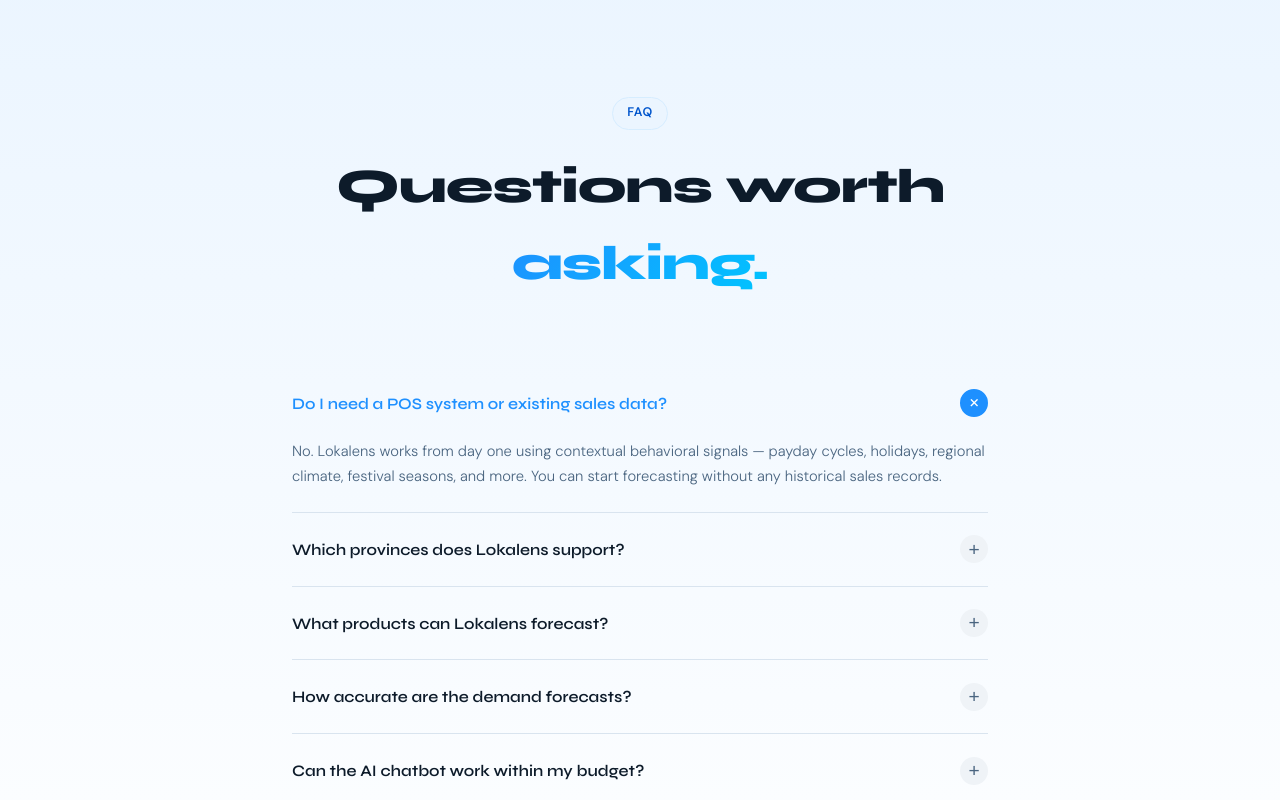
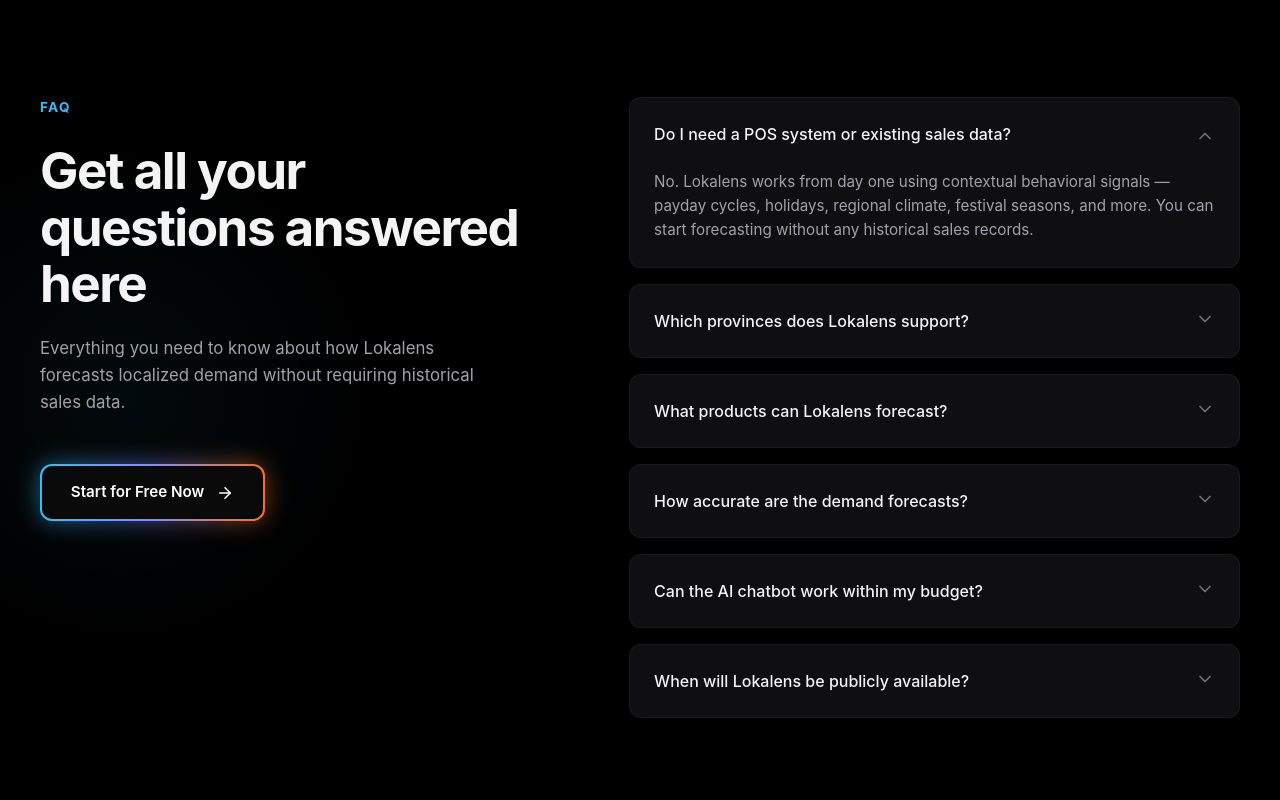
Before and after one commit to Poorna-Raj/zyntra-flow, a Next.js app in the folder frontend/: page / in a window 1280 px wide. Shown: the part 6120-6920 px from the top of the page. Built offline with nearby package versions, Linux system fonts and the light colour scheme.

Commit message:
redesign the FOQ

```diff
--- a/frontend/components/sections/FAQ.tsx
+++ b/frontend/components/sections/FAQ.tsx
@@ -1,148 +1,274 @@
-'use client';
+"use client";
 
-import { useState, useRef } from 'react';
-import { motion, AnimatePresence } from 'framer-motion';
-import ScrollReveal from '../ui/ScrollReveal';
+import { useState } from "react";
+import { motion, AnimatePresence } from "framer-motion";
 
 const faqs = [
   {
-    q: 'Do I need a POS system or existing sales data?',
-    a: 'No. Lokalens works from day one using contextual behavioral signals — payday cycles, holidays, regional climate, festival seasons, and more. You can start forecasting without any historical sales records.',
+    q: "Do I need a POS system or existing sales data?",
+    a: "No. Lokalens works from day one using contextual behavioral signals — payday cycles, holidays, regional climate, festival seasons, and more. You can start forecasting without any historical sales records.",
   },
   {
-    q: 'Which provinces does Lokalens support?',
-    a: 'All 9 provinces: Western, Central, Southern, Northern, Eastern, North Western, North Central, Uva, and Sabaragamuwa. Each province has its own demand model trained on localized behavioral patterns.',
+    q: "Which provinces does Lokalens support?",
+    a: "All 9 provinces: Western, Central, Southern, Northern, Eastern, North Western, North Central, Uva, and Sabaragamuwa. Each province has its own demand model trained on localized behavioral patterns.",
   },
   {
-    q: 'What products can Lokalens forecast?',
-    a: 'The current MVP focuses on grocery and FMCG products — beverages, dairy, snacks, staples, and household goods. Future versions will expand to pharmacy, clothing, and restaurant inventory.',
+    q: "What products can Lokalens forecast?",
+    a: "The current MVP focuses on grocery and FMCG products — beverages, dairy, snacks, staples, and household goods. Future versions will expand to pharmacy, clothing, and restaurant inventory.",
   },
   {
-    q: 'How accurate are the demand forecasts?',
-    a: 'Accuracy improves over time. The initial synthetic model captures regional behavioral patterns well. Once integrated with your real sales data (V2), the model retrains and predictions become significantly more personalized and precise.',
+    q: "How accurate are the demand forecasts?",
+    a: "Accuracy improves over time. The initial synthetic model captures regional behavioral patterns well. Once integrated with your real sales data (V2), the model retrains and predictions become significantly more personalized and precise.",
   },
   {
-    q: 'Can the AI chatbot work within my budget?',
-    a: 'Yes. The AI stocking assistant accepts a budget in LKR, analyzes forecasted demand scores, and returns a ranked stocking recommendation — explaining which products to prioritize and why.',
+    q: "Can the AI chatbot work within my budget?",
+    a: "Yes. The AI stocking assistant accepts a budget in LKR, analyzes forecasted demand scores, and returns a ranked stocking recommendation — explaining which products to prioritize and why.",
   },
   {
-    q: 'When will Lokalens be publicly available?',
-    a: 'The MVP is being completed as part of an academic project (SDGP). Early access sign-ups are open now. Public launch is planned for after the final evaluation cycle.',
+    q: "When will Lokalens be publicly available?",
+    a: "The MVP is being completed as part of an academic project (SDGP). Early access sign-ups are open now. Public launch is planned for after the final evaluation cycle.",
   },
 ];
 
 export default function FAQ() {
-  const [openIndex, setOpenIndex] = useState<number | null>(0);
+  const [openIndex, setOpenIndex] = useState(0);
 
   return (
-    <section
-      style={{
-        padding: '8rem 0',
-        background: 'linear-gradient(180deg, #EBF5FF 0%, #fff 100%)',
-      }}
-    >
-      <div className="container" style={{ maxWidth: '760px' }}>
-        <ScrollReveal>
-          <div style={{ textAlign: 'center', marginBottom: '4rem' }}>
-            <span className="badge" style={{ marginBottom: '1.2rem' }}>
-              FAQ
-            </span>
-            <h2
-              style={{
-                fontFamily: 'var(--font-display)',
-                fontSize: 'clamp(2rem, 4vw, 3rem)',
-                fontWeight: 800,
-                color: 'var(--dark)',
-                letterSpacing: '-0.02em',
-              }}
-            >
-              Questions worth{' '}
-              <span className="gradient-text">asking.</span>
-            </h2>
+    <section className="faq-section">
+      <style>{`
+        .faq-section {
+          background-color: #000000;
+          color: #ffffff;
+          padding: 8rem 1rem;
+          font-family: "Inter", "Segoe UI", Roboto, Helvetica, Arial, sans-serif;
+          position: relative;
+          overflow: hidden;
+        }
+
+        /* Subtle background glow mimicking the reference */
+        .faq-section::before {
+          content: "";
+          position: absolute;
+          top: 20%;
+          left: -10%;
+          width: 500px;
+          height: 500px;
+          background: radial-gradient(circle, rgba(56, 189, 248, 0.05) 0%, transparent 70%);
+          pointer-events: none;
+        }
+
+        .faq-container {
+          max-width: 1200px;
+          margin: 0 auto;
+          display: grid;
+          grid-template-columns: 1fr 1.2fr;
+          gap: 5rem;
+          position: relative;
+          z-index: 10;
+        }
+
+        /* --- LEFT COLUMN --- */
+        .faq-left {
+          display: flex;
+          flex-direction: column;
+          align-items: flex-start;
+        }
+
+        .faq-badge {
+          color: #38bdf8;
+          font-weight: 700;
+          font-size: 0.85rem;
+          letter-spacing: 0.1em;
+          text-transform: uppercase;
+          margin-bottom: 1.5rem;
+        }
+
+        .faq-title {
+          font-size: clamp(2.5rem, 4vw, 3.5rem);
+          font-weight: 700;
+          line-height: 1.1;
+          letter-spacing: -0.03em;
+          margin-bottom: 1.5rem;
+          color: #f4f4f5;
+        }
+
+        .faq-desc {
+          color: #a1a1aa;
+          font-size: 1.05rem;
+          line-height: 1.6;
+          margin-bottom: 3rem;
+          max-width: 90%;
+        }
+
+        /* GLOWING BUTTON WRAPPER */
+        .glow-btn-wrapper {
+          position: relative;
+          display: inline-flex;
+          border-radius: 12px;
+          padding: 2px; /* This creates the border thickness */
+          background: linear-gradient(90deg, #38bdf8, #818cf8, #f97316);
+          z-index: 1;
+        }
+
+        /* The actual blur effect behind the button */
+        .glow-btn-wrapper::before {
+          content: "";
+          position: absolute;
+          inset: 0;
+          background: linear-gradient(90deg, #38bdf8, #818cf8, #f97316);
+          filter: blur(12px);
+          opacity: 0.5;
+          z-index: -1;
+          border-radius: inherit;
+          transition: opacity 0.3s ease;
+        }
+
+        .glow-btn-wrapper:hover::before {
+          opacity: 0.8;
+        }
+
+        .glow-btn {
+          background: #0a0a0a;
+          color: #ffffff;
+          font-weight: 600;
+          font-size: 0.95rem;
+          padding: 0.9rem 1.8rem;
+          border-radius: 10px;
+          display: flex;
+          align-items: center;
+          gap: 0.75rem;
+          text-decoration: none;
+          transition: background 0.2s ease;
+        }
+
+        .glow-btn:hover {
+          background: #121212;
+        }
+
+        /* --- RIGHT COLUMN (FAQ ITEMS) --- */
+        .faq-right {
+          display: flex;
+          flex-direction: column;
+          gap: 1rem;
+        }
+
+        .faq-item {
+          background: #0f0f11;
+          border: 1px solid rgba(255, 255, 255, 0.05);
+          border-radius: 12px;
+          overflow: hidden;
+          transition: background 0.2s ease;
+        }
+
+        .faq-item:hover {
+          background: #141417;
+        }
+
+        .faq-question-btn {
+          width: 100%;
+          display: flex;
+          justify-content: space-between;
+          align-items: center;
+          padding: 1.5rem;
+          background: none;
+          border: none;
+          cursor: pointer;
+          text-align: left;
+          color: #f4f4f5;
+          font-size: 1rem;
+          font-weight: 500;
+          font-family: inherit;
+        }
+
+        .faq-icon {
+          color: #71717a;
+          flex-shrink: 0;
+        }
+
+        .faq-answer-content {
+          padding: 0 1.5rem 1.5rem 1.5rem;
+          color: #a1a1aa;
+          font-size: 0.95rem;
+          line-height: 1.6;
+        }
+
+        /* --- MOBILE RESPONSIVENESS --- */
+        @media (max-width: 960px) {
+          .faq-container {
+            grid-template-columns: 1fr;
+            gap: 3rem;
+          }
+
+          .faq-left {
+            align-items: center;
+            text-align: center;
+          }
+
+          .faq-desc {
+            max-width: 100%;
+          }
+        }
+      `}</style>
+
+      <div className="faq-container">
+
+        {/* Left Content Area */}
+        <div className="faq-left">
+          <span className="faq-badge">FAQ</span>
+          <h2 className="faq-title">Get all your questions answered here</h2>
+          <p className="faq-desc">
+            Everything you need to know about how Lokalens forecasts localized demand without requiring historical sales data.
+          </p>
+
+          <div className="glow-btn-wrapper">
+            <a href="#download" className="glow-btn">
+              Start for Free Now
+              <svg width="18" height="18" viewBox="0 0 24 24" fill="none" stroke="currentColor" strokeWidth="2" strokeLinecap="round" strokeLinejoin="round">
+                <path d="M5 12h14"></path>
+                <path d="M12 5l7 7-7 7"></path>
+              </svg>
+            </a>
           </div>
-        </ScrollReveal>
+        </div>
 
-        <div>
+        {/* Right FAQ List Area */}
+        <div className="faq-right">
           {faqs.map((faq, i) => (
-            <div
-              key={i}
-              style={{
-                borderBottom: '1px solid var(--gray-200)',
-                overflow: 'hidden',
-              }}
-            >
+            <div key={i} className="faq-item">
               <button
                 onClick={() => setOpenIndex(openIndex === i ? null : i)}
-                style={{
-                  width: '100%',
-                  display: 'flex',
-                  justifyContent: 'space-between',
-                  alignItems: 'center',
-                  padding: '1.4rem 0',
-                  background: 'none',
-                  border: 'none',
-                  cursor: 'pointer',
-                  textAlign: 'left',
-                  gap: '1rem',
-                }}
+                className="faq-question-btn"
               >
-                <span
-                  style={{
-                    fontFamily: 'var(--font-display)',
-                    fontWeight: 600,
-                    fontSize: '1rem',
-                    color: openIndex === i ? 'var(--blue-primary)' : 'var(--dark)',
-                    transition: 'color 0.25s',
-                  }}
+                <span>{faq.q}</span>
+                <motion.div
+                  animate={{ rotate: openIndex === i ? 180 : 0 }}
+                  transition={{ duration: 0.3, ease: "easeInOut" }}
+                  className="faq-icon"
                 >
-                  {faq.q}
-                </span>
-                <motion.span
-                  animate={{ rotate: openIndex === i ? 45 : 0 }}
-                  transition={{ duration: 0.25 }}
-                  style={{
-                    flexShrink: 0,
-                    width: '28px',
-                    height: '28px',
-                    borderRadius: '50%',
-                    background: openIndex === i ? 'var(--blue-primary)' : 'var(--gray-100)',
-                    display: 'flex',
-                    alignItems: 'center',
-                    justifyContent: 'center',
-                    color: openIndex === i ? '#fff' : 'var(--gray-600)',
-                    fontSize: '1.2rem',
-                    lineHeight: 1,
-                  }}
-                >
-                  +
-                </motion.span>
+                  <svg width="20" height="20" viewBox="0 0 24 24" fill="none" stroke="currentColor" strokeWidth="2" strokeLinecap="round" strokeLinejoin="round">
+                    <path d="M6 9l6 6 6-6"></path>
+                  </svg>
+                </motion.div>
               </button>
 
               <AnimatePresence initial={false}>
                 {openIndex === i && (
                   <motion.div
                     initial={{ height: 0, opacity: 0 }}
-                    animate={{ height: 'auto', opacity: 1 }}
+                    animate={{ height: "auto", opacity: 1 }}
                     exit={{ height: 0, opacity: 0 }}
-                    transition={{ duration: 0.3, ease: 'easeInOut' }}
+                    transition={{ duration: 0.3, ease: "easeInOut" }}
                   >
-                    <p
-                      style={{
-                        paddingBottom: '1.4rem',
-                        fontSize: '0.92rem',
-                        color: 'var(--gray-600)',
-                        lineHeight: 1.7,
-                        fontWeight: 300,
-                      }}
-                    >
+                    <div className="faq-answer-content">
                       {faq.a}
-                    </p>
+                    </div>
                   </motion.div>
                 )}
               </AnimatePresence>
             </div>
           ))}
         </div>
+
       </div>
     </section>
   );
```
